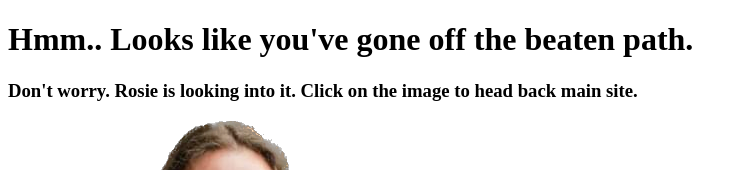
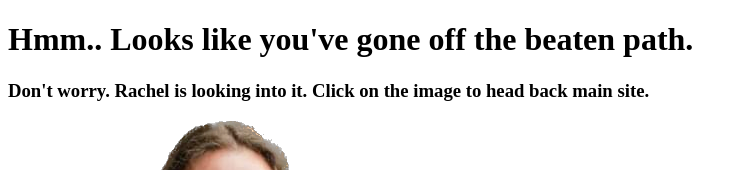
Before and after one commit to RachWalm/Resume-project, a plain HTML site: page 404.html in a window 1280 px wide. Shown: the top 170 px of the page, without its empty margins (0-747 px from the left). Drawn offline with Linux system fonts and the light colour scheme.

Commit message:
Fix correct name on 404 page

```diff
--- a/404.html
+++ b/404.html
@@ -9,7 +9,7 @@
 
 <body>
     <h1>Hmm.. Looks like you've gone off the beaten path. </h1>
-    <h3>Don't worry. Rosie is looking into it. Click on the image to head back main site.</h3>
+    <h3>Don't worry. Rachel is looking into it. Click on the image to head back main site.</h3>
     <a href="index.html">
         <img src="assets/images/rachel.png" alt="rachel-404">
     </a>
```
